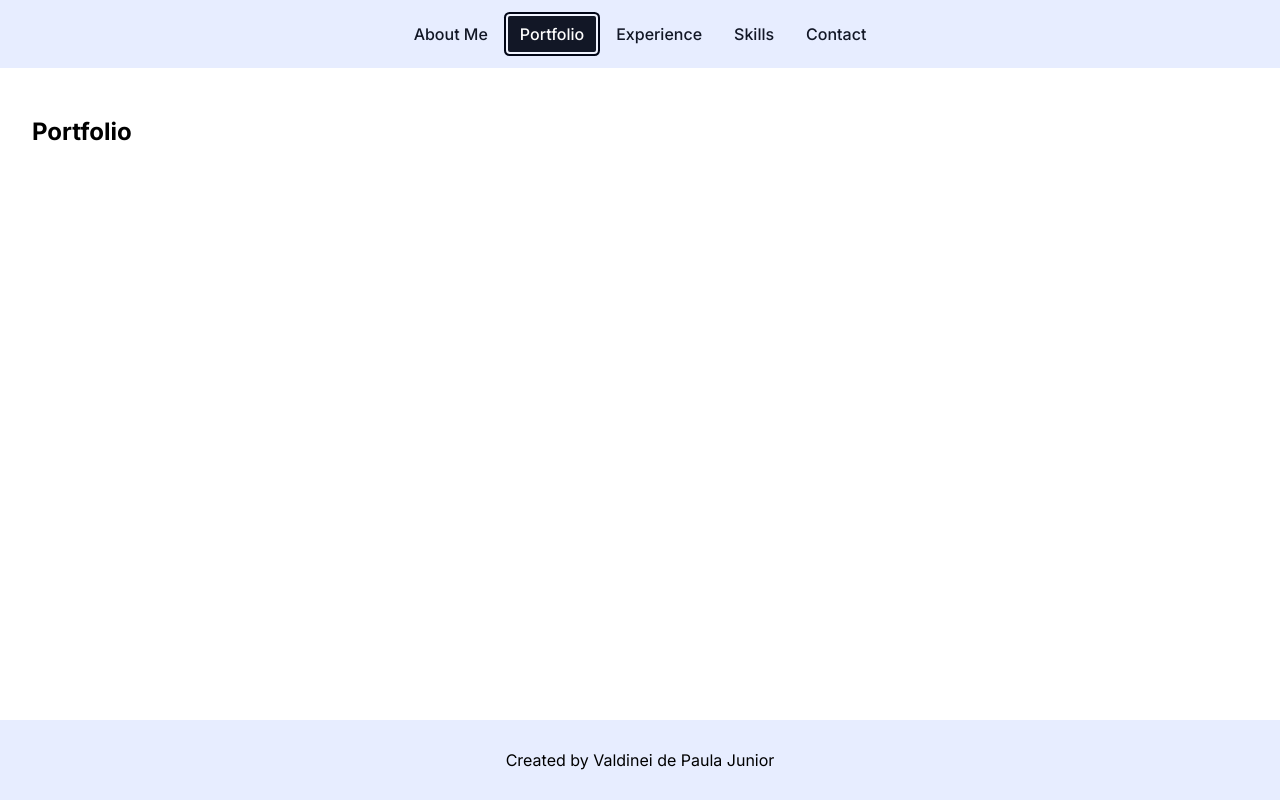
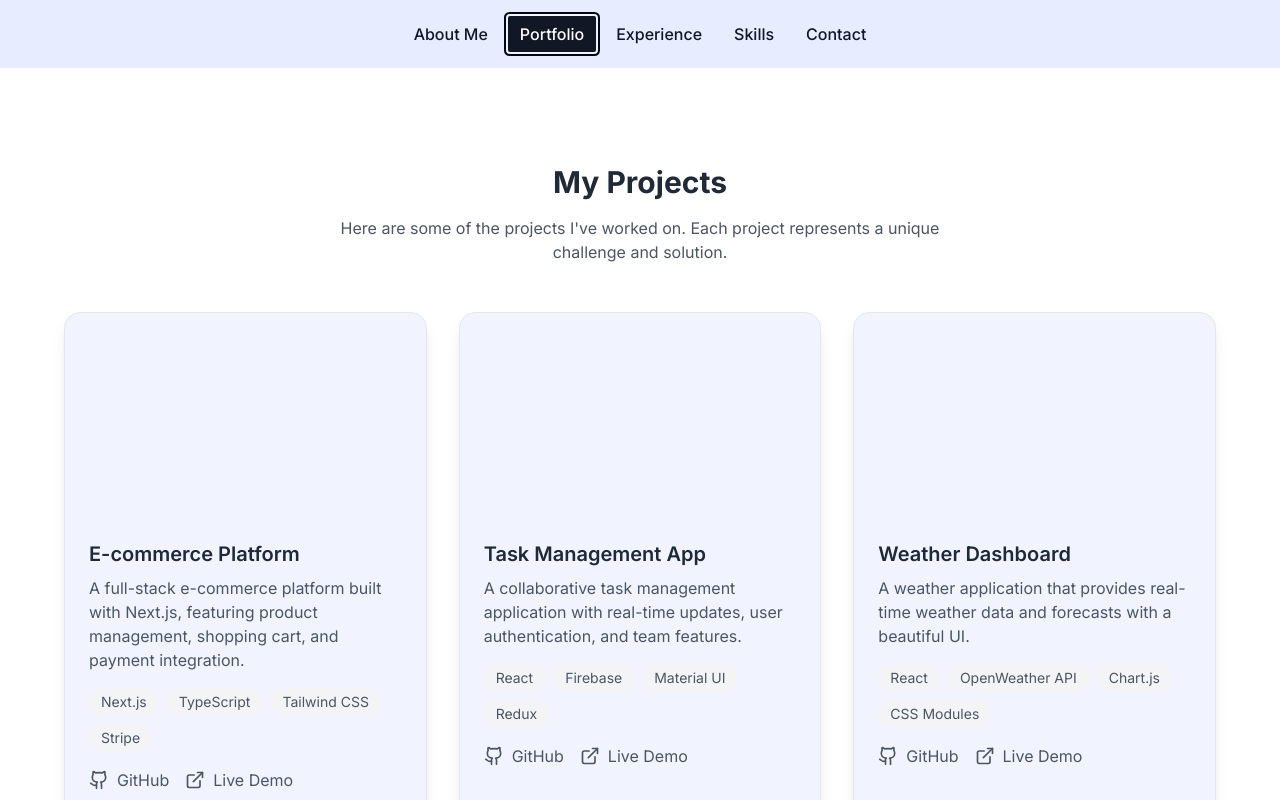
Before and after one commit to ValdineiJunior/valdinei-junior-landing-page, a Next.js app: page / in a window 1280 px wide. Both pictures are taken after a click on the tab "Portfolio". Shown: the top 800 px of the page. Built offline with nearby package versions, Linux system fonts and the light colour scheme.

Commit message:
feat: create portifolio component

```diff
--- a/app/page.tsx
+++ b/app/page.tsx
@@ -1,6 +1,7 @@
 import { About } from "@/components/About";
 import { Skills } from "@/components/Skills";
 import { Contact } from "@/components/Contact";
+import { Portfolio } from "@/components/Portfolio";
 import { Tabs, TabsContent, TabsList, TabsTrigger } from "@/components/ui/tabs";
 
 export default function Home() {
@@ -33,7 +34,7 @@ export default function Home() {
             <About />
           </TabsContent>
           <TabsContent value="portfolio" className="mt-4">
-            <h1 className="text-2xl font-bold">Portfolio</h1>
+            <Portfolio />
           </TabsContent>
           <TabsContent value="experience" className="mt-4">
             <h1 className="text-2xl font-bold">Experience</h1>
--- /dev/null
+++ b/components/Portfolio.tsx
@@ -0,0 +1,104 @@
+import { ExternalLink, Github } from "lucide-react";
+
+const projects = [
+  {
+    title: "E-commerce Platform",
+    description:
+      "A full-stack e-commerce platform built with Next.js, featuring product management, shopping cart, and payment integration.",
+    technologies: ["Next.js", "TypeScript", "Tailwind CSS", "Stripe"],
+    image: "/projects/ecommerce.jpg",
+    githubUrl: "https://github.com/yourusername/ecommerce",
+    liveUrl: "https://ecommerce-demo.com",
+  },
+  {
+    title: "Task Management App",
+    description:
+      "A collaborative task management application with real-time updates, user authentication, and team features.",
+    technologies: ["React", "Firebase", "Material UI", "Redux"],
+    image: "/projects/taskmanager.jpg",
+    githubUrl: "https://github.com/yourusername/taskmanager",
+    liveUrl: "https://taskmanager-demo.com",
+  },
+  {
+    title: "Weather Dashboard",
+    description:
+      "A weather application that provides real-time weather data and forecasts with a beautiful UI.",
+    technologies: ["React", "OpenWeather API", "Chart.js", "CSS Modules"],
+    image: "/projects/weather.jpg",
+    githubUrl: "https://github.com/yourusername/weather",
+    liveUrl: "https://weather-demo.com",
+  },
+];
+
+const ProjectCard = ({ project }: { project: (typeof projects)[0] }) => {
+  return (
+    <div className="group relative overflow-hidden rounded-2xl border border-gray-200 bg-white shadow-lg transition-all duration-300 hover:shadow-xl">
+      <div className="aspect-video overflow-hidden">
+        {/* <img
+          src={project.image}
+          alt={project.title}
+          className="h-full w-full object-cover transition-transform duration-300 group-hover:scale-105"
+        /> */}
+      </div>
+
+      <div className="p-6">
+        <h3 className="mb-2 text-xl font-semibold text-gray-800">
+          {project.title}
+        </h3>
+        <p className="mb-4 text-gray-600">{project.description}</p>
+
+        <div className="mb-4 flex flex-wrap gap-2">
+          {project.technologies.map((tech) => (
+            <span
+              key={tech}
+              className="rounded-full bg-gray-100 px-3 py-1 text-sm text-gray-600"
+            >
+              {tech}
+            </span>
+          ))}
+        </div>
+
+        <div className="flex gap-4">
+          <a
+            href={project.githubUrl}
+            target="_blank"
+            rel="noopener noreferrer"
+            className="flex items-center gap-2 text-gray-600 hover:text-gray-900"
+          >
+            <Github className="h-5 w-5" />
+            <span>GitHub</span>
+          </a>
+          <a
+            href={project.liveUrl}
+            target="_blank"
+            rel="noopener noreferrer"
+            className="flex items-center gap-2 text-gray-600 hover:text-gray-900"
+          >
+            <ExternalLink className="h-5 w-5" />
+            <span>Live Demo</span>
+          </a>
+        </div>
+      </div>
+    </div>
+  );
+};
+
+export const Portfolio = () => {
+  return (
+    <div className="mx-auto max-w-7xl px-4 py-12 sm:px-6 lg:px-8">
+      <div className="mb-12 text-center">
+        <h2 className="mb-4 text-3xl font-bold text-gray-800">My Projects</h2>
+        <p className="mx-auto max-w-2xl text-gray-600">
+          Here are some of the projects I&apos;ve worked on. Each project
+          represents a unique challenge and solution.
+        </p>
+      </div>
+
+      <div className="grid grid-cols-1 gap-8 md:grid-cols-2 lg:grid-cols-3">
+        {projects.map((project) => (
+          <ProjectCard key={project.title} project={project} />
+        ))}
+      </div>
+    </div>
+  );
+};
```
